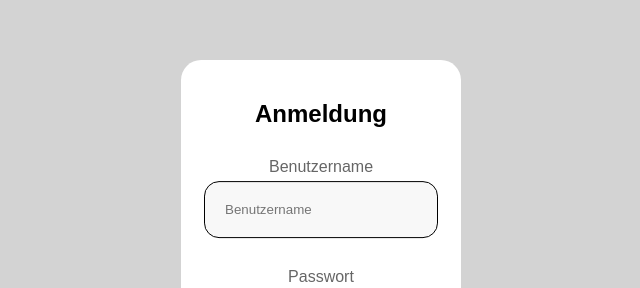
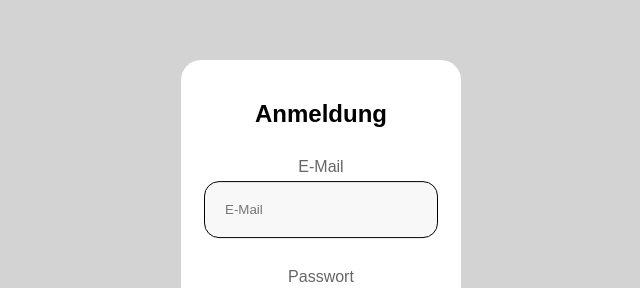
Before and after one commit to ThorstenLicht/RedisToDoList, a React (Create React App) app in the folder frontend/: page / in a window 1280 px wide. Shown: the part 151-439 px from the top of the page, without its empty margins (339-979 px from the left). Built offline with nearby package versions, Linux system fonts and the light colour scheme; no server answers.

Commit message:
Aktualisiere Benutzerkomponenten***

```diff
--- a/frontend/src/Components/CreateUser.tsx
+++ b/frontend/src/Components/CreateUser.tsx
@@ -1,5 +1,6 @@
 import { useState } from "react";
 import { UserForm } from "../main.styles";
+import { CustomToast } from "../CustomToast";
 
 function CreateUser(input: { sendJsonMessage: Function }) {
   const [username, setUsername] = useState("");
@@ -14,6 +15,12 @@ function CreateUser(input: { sendJsonMessage: Function }) {
   }
 
   function handleCreateUser() {
+    const emailRegEx = /^[^\s@]+@[^\s@]+\.[^\s@]+$/;
+
+    if (!emailRegEx.test(username)) {
+      console.error("Ungültige E-Mail-Adresse");
+      CustomToast.error("Ungültige E-Mail-Adresse");
+    } else {
       const message = {
         messagetyp: "setUser",
         logInData: { username: username, password: password },
@@ -22,15 +29,16 @@ function CreateUser(input: { sendJsonMessage: Function }) {
       setUsername("");
       setPassword("");
     }
+  }
 
   return (
     <UserForm>
       <h1>neuen Benutzer anlegen</h1>
       <p>Benutzername</p>
       <input
-        type="email"
-        placeholder="Benutzername"
-        title="Geben Sie hier ihren Benutzernamen ein."
+        type="text"
+        placeholder="E-Mail"
+        title="Gebe hier die E-Mail ein."
         value={username}
         onChange={handleUsernameChange}
         required
@@ -39,7 +47,7 @@ function CreateUser(input: { sendJsonMessage: Function }) {
       <input
         type="text"
         placeholder="Einmalpasswort"
-        title="Geben Sie hier ihr Passwort ein."
+        title="Gebe hier ein Passwort ein."
         value={password}
         onChange={handlePasswordChange}
       />
--- a/frontend/src/Components/LogIn.tsx
+++ b/frontend/src/Components/LogIn.tsx
@@ -131,11 +131,11 @@ function LogIn() {
     return (
       <LogInContainer>
         <h2>Anmeldung</h2>
-        <p>Benutzername</p>
+        <p>E-Mail</p>
         <input
           type="text"
-          placeholder="Benutzername"
-          title="Gebe hier Deinen Benutzernamen ein."
+          placeholder="E-Mail"
+          title="Gebe hier Deine E-Mail ein."
           value={username}
           onChange={handleUsernameChange}
         />
--- a/frontend/src/Components/UserCard.tsx
+++ b/frontend/src/Components/UserCard.tsx
@@ -19,7 +19,7 @@ function UserCard(input: {
 
   return (
     <UserCardContent>
-      <h3>Benutzername: {input.user.username}</h3>
+      <h3>E-Mail: {input.user.username}</h3>
 
       {input.user.password ? (
         <p>Einmalpasswort: {input.user.password}</p>
```
Lines whose indentation alone changed are shown as unchanged.
